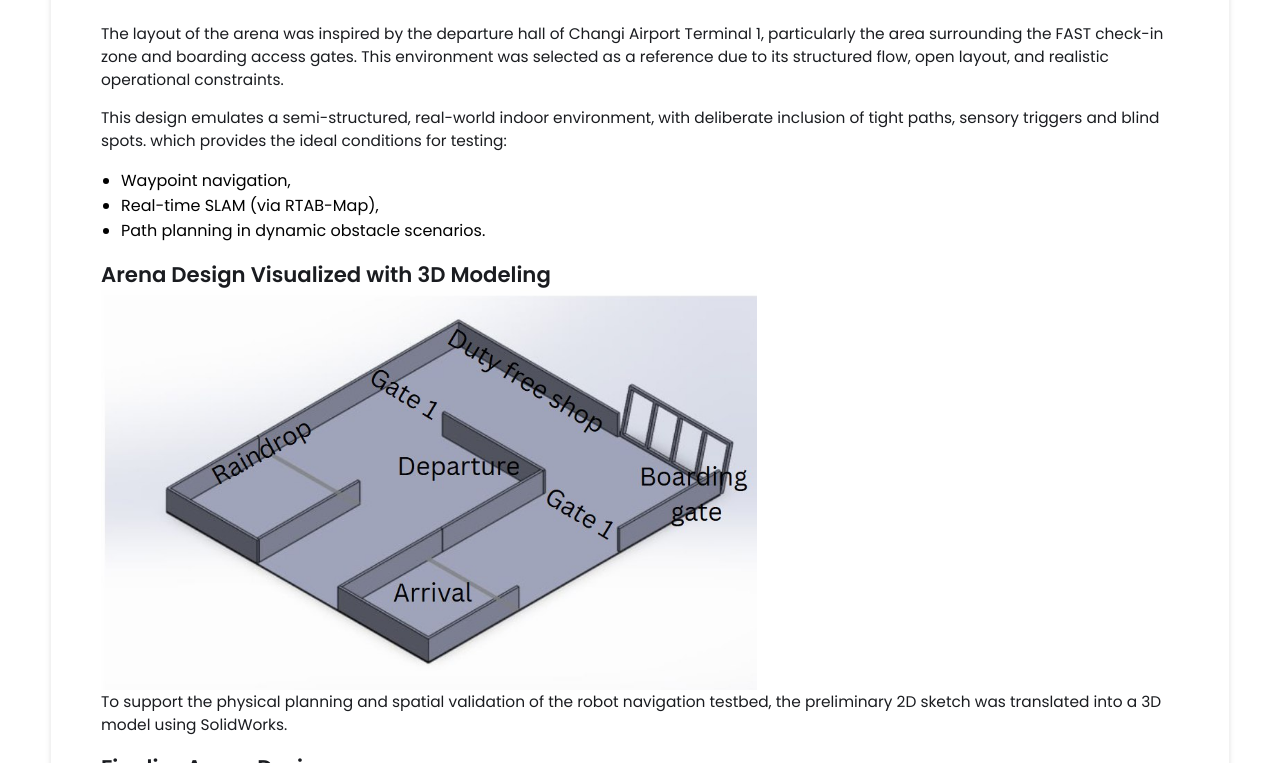
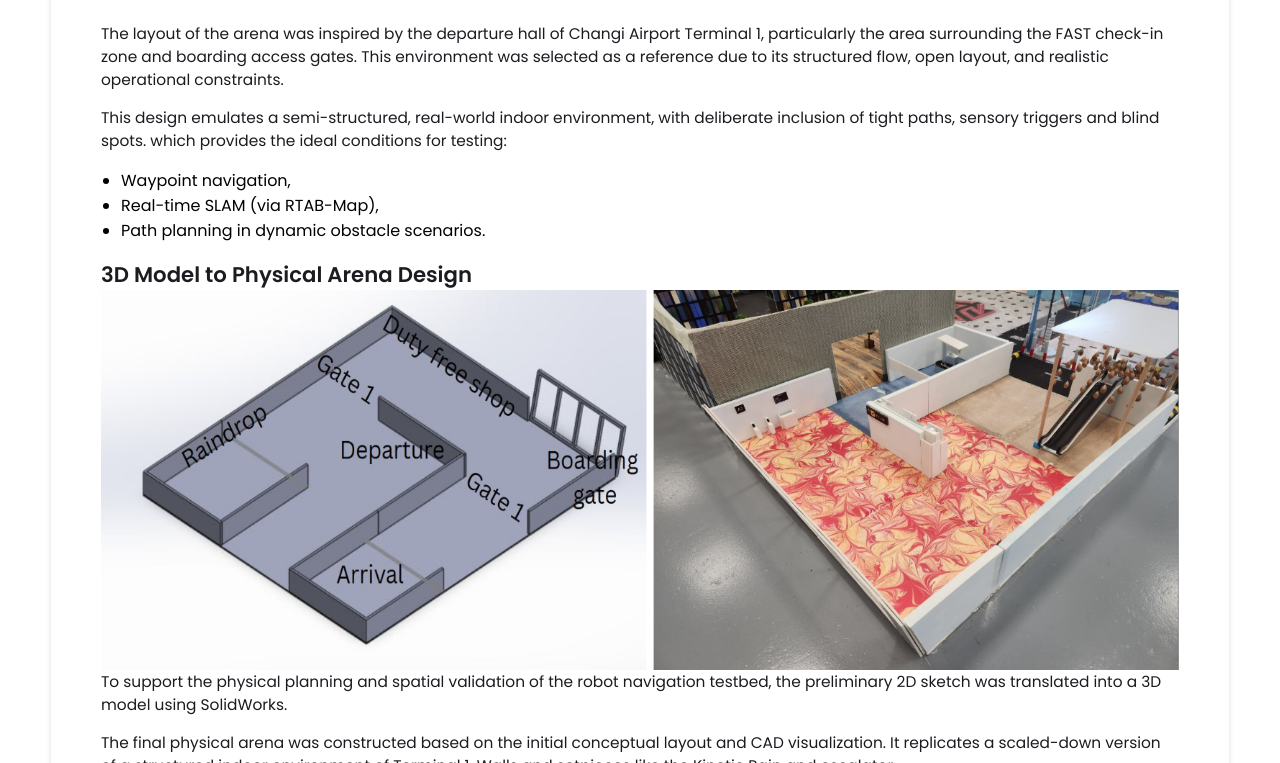
Before and after one commit to Bludaria/Bludaria.github.io, a Jekyll site: the page built from _projects/demo-project/index.md, in a window 1280 px wide and 1400 px high, scrolled down 1306 px. Shown: the top 763 px of the window. Built offline with Jekyll 4.4.1, drawn with Linux system fonts in a browser that asks for light colours; some of the changed text lies outside the part shown; grey boxes are pictures that could not be loaded.

Commit message:
Update index.md

```diff
--- a/_projects/demo-project/index.md
+++ b/_projects/demo-project/index.md
@@ -25,21 +25,17 @@ This design emulates a semi-structured, real-world indoor environment, with deli
   - Real-time SLAM (via RTAB-Map),
   - Path planning in dynamic obstacle scenarios.
 
-## Arena Design Visualized with 3D Modeling
-{% include image-gallery.html images="solidwork_arena.png" height="400" %}
+## 3D Model to Physical Arena Design
+{% include image-gallery.html images="3d_actualise.png" height="400" %}
 
 To support the physical planning and spatial validation of the robot navigation testbed, the preliminary 2D sketch was translated into a 3D model using SolidWorks.
 
-## Finalize Arena Design
-{% include image-gallery.html images="finalise_arena.png" height="400" %}
-
-The final physical arena was constructed based on the initial conceptual layout and CAD visualization. It replicates a scaled-down version of a structured indoor environment — inspired by real-world airport terminals
-
+The final physical arena was constructed based on the initial conceptual layout and CAD visualization. It replicates a scaled-down version of a structured indoor environment of Terminal 1. Walls and setpieces like the Kinetic Rain and escalator
   - Enclosed Room & Escalator Zone
     Simulates interactive or dynamic zones such as baggage screening or waiting lounges.
 
   - Pathways and Boundaries
-    White boundaries help with LiDAR and depth sensor feedback, ensuring robust obstacle detection and wall-following     capabilities.
+    White boundaries help with LiDAR and depth sensor feedback, ensuring robust obstacle detection.
 ---
 
 ## Changi Terminal 1 Kinetic Rain
```
